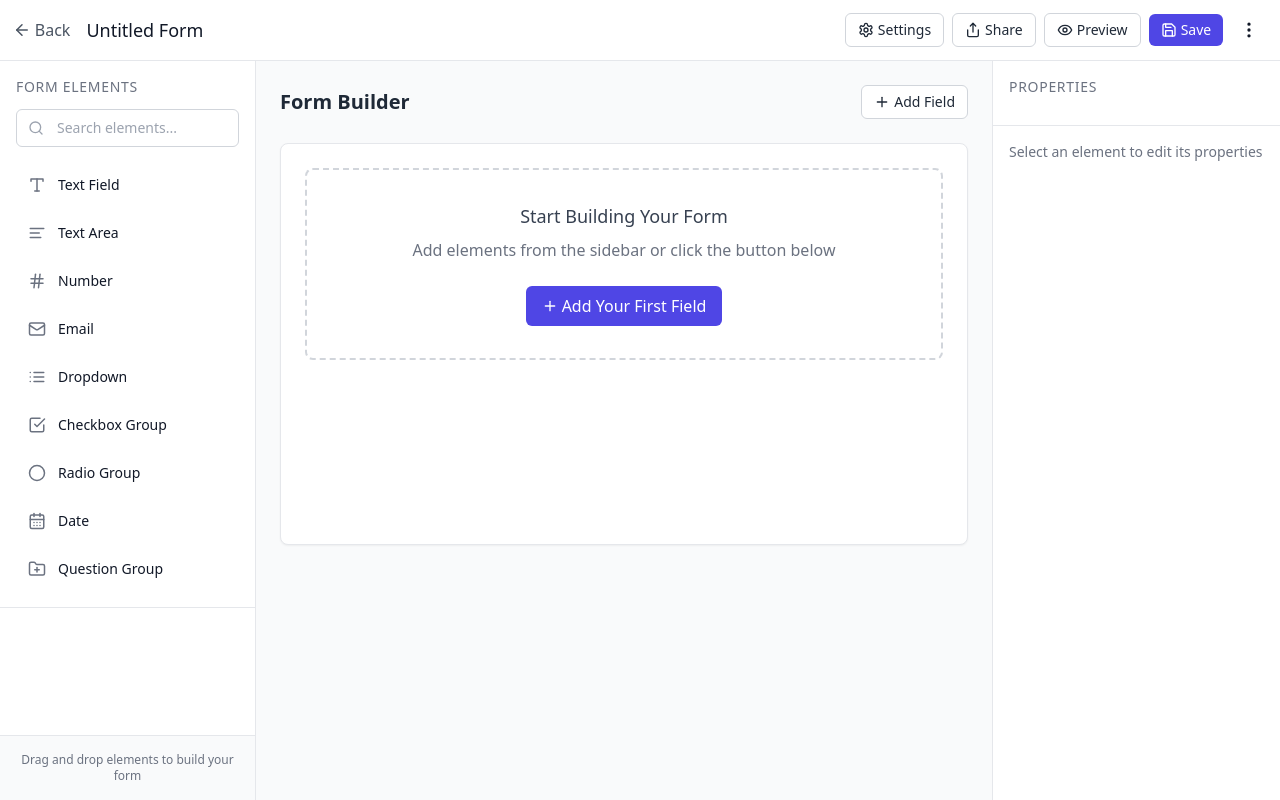
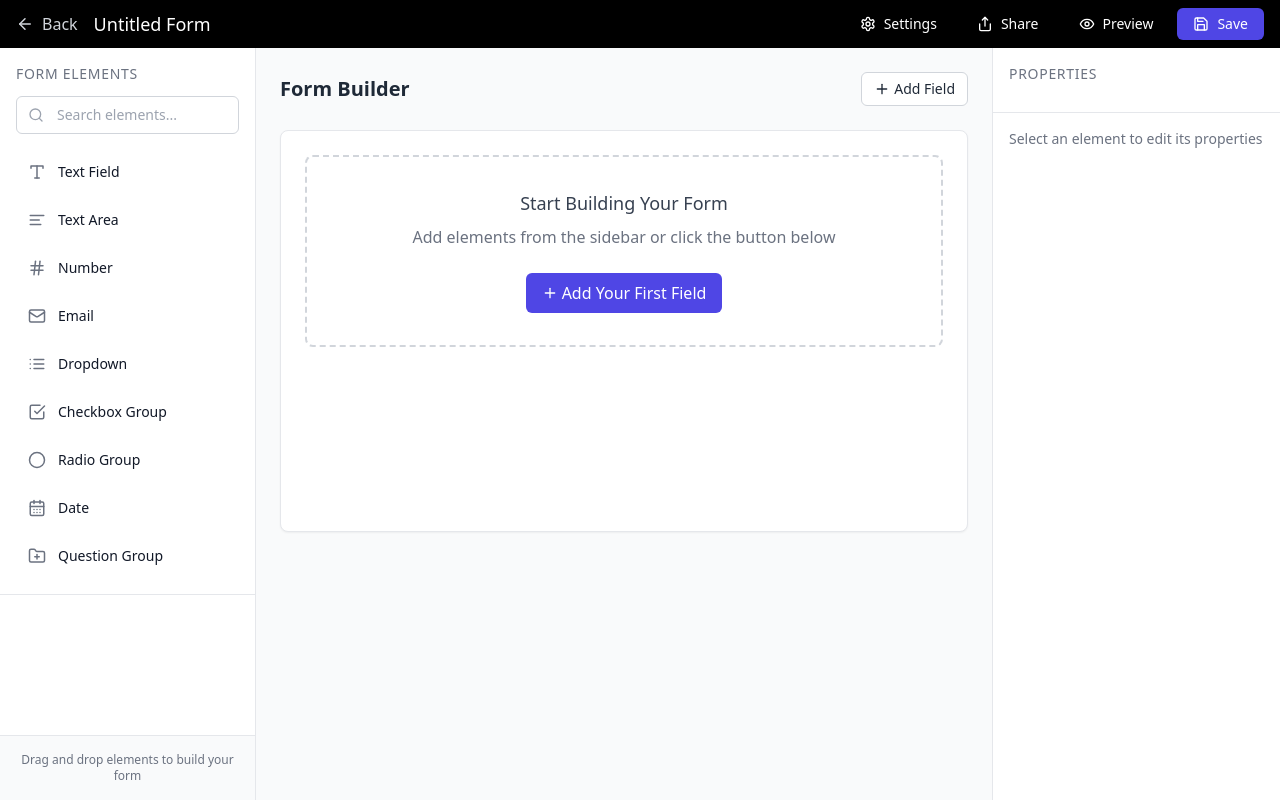
Before and after one commit to hxing1108/fhir-prototype-2, a React (Vite) app: page / in a window 1280 px wide. Built offline with nearby package versions, Linux system fonts and the light colour scheme.

Commit message:
Update header navigation layout and styling

```diff
--- a/src/components/Header.tsx
+++ b/src/components/Header.tsx
@@ -1,89 +1,59 @@
 import React, { useState } from 'react';
-import { Menu, ArrowLeft, Share, Eye, Save, MoreVertical, Settings } from 'lucide-react';
+import { ArrowLeft, Share, Eye, Save, Settings } from 'lucide-react';
 import { useFormContext } from '../context/FormContext';
 
 const Header: React.FC = () => {
   const [formName, setFormName] = useState('Untitled Form');
   const { previewMode, togglePreviewMode } = useFormContext();
-  const [isMobileMenuOpen, setMobileMenuOpen] = useState(false);
 
   const handleFormNameChange = (e: React.ChangeEvent<HTMLInputElement>) => {
     setFormName(e.target.value);
   };
 
   return (
-    <header className="bg-white border-b border-gray-200 py-3">
-      <div className="w-[98%] mx-auto flex items-center justify-between">
+    <header className="bg-black text-white py-2">
+      <div className="w-full px-4 flex items-center justify-between">
         {/* Left section */}
-        <div className="flex items-center">
-          <button
-            className="mr-4 p-2 rounded-md hover:bg-gray-100 lg:hidden"
-            onClick={() => setMobileMenuOpen(!isMobileMenuOpen)}
-          >
-            <Menu size={20} />
+        <div className="flex items-center space-x-4">
+          <button className="flex items-center text-gray-300 hover:text-white">
+            <ArrowLeft size={18} className="mr-2" />
+            <span>Back</span>
           </button>
 
-          <button className="mr-4 flex items-center text-gray-600 hover:text-gray-900">
-            <ArrowLeft size={18} className="mr-1" />
-            <span className="hidden sm:inline">Back</span>
-          </button>
-
-          <div className="flex items-center">
-            <input
-              type="text"
-              value={formName}
-              onChange={handleFormNameChange}
-              className="text-lg font-medium bg-transparent border-0 focus:outline-none focus:ring-0 w-[180px] sm:w-auto"
-            />
-          </div>
+          <input
+            type="text"
+            value={formName}
+            onChange={handleFormNameChange}
+            className="text-lg font-medium bg-transparent border-0 focus:outline-none focus:ring-0"
+          />
         </div>
 
         {/* Right section */}
         <div className="flex items-center space-x-2">
-          <button className="btn btn-sm btn-secondary hidden sm:flex items-center">
-            <Settings size={16} className="mr-1" />
-            <span>Settings</span>
+          <button className="nav-button">
+            <Settings size={16} className="mr-2" />
+            Settings
           </button>
 
-          <button className="btn btn-sm btn-secondary hidden md:flex items-center">
-            <Share size={16} className="mr-1" />
-            <span>Share</span>
+          <button className="nav-button">
+            <Share size={16} className="mr-2" />
+            Share
           </button>
 
           <button
-            className="btn btn-sm btn-secondary flex items-center"
+            className="nav-button"
             onClick={togglePreviewMode}
           >
-            <Eye size={16} className="mr-1" />
-            <span className="hidden sm:inline">{previewMode ? 'Edit' : 'Preview'}</span>
+            <Eye size={16} className="mr-2" />
+            {previewMode ? 'Edit' : 'Preview'}
           </button>
 
-          <button className="btn btn-sm btn-primary flex items-center">
-            <Save size={16} className="mr-1" />
-            <span className="hidden sm:inline">Save</span>
-          </button>
-
-          <button className="p-2 rounded-md hover:bg-gray-100">
-            <MoreVertical size={20} />
+          <button className="nav-button bg-indigo-600 hover:bg-indigo-700">
+            <Save size={16} className="mr-2" />
+            Save
           </button>
         </div>
       </div>
-
-      {/* Mobile menu */}
-      {isMobileMenuOpen && (
-        <div className="md:hidden bg-white border-t border-gray-200 py-2 px-4 shadow-md animate-entrance absolute w-full z-10">
-          <div className="flex flex-col space-y-2">
-            <button className="flex items-center p-2 hover:bg-gray-100 rounded-md">
-              <Settings size={16} className="mr-2" />
-              <span>Settings</span>
-            </button>
-            <button className="flex items-center p-2 hover:bg-gray-100 rounded-md">
-              <Share size={16} className="mr-2" />
-              <span>Share</span>
-            </button>
-          </div>
-        </div>
-      )}
     </header>
   );
 };
--- a/src/index.css
+++ b/src/index.css
@@ -27,6 +27,10 @@
 
   .btn-sm {
     @apply px-3 py-1.5 text-sm;
+  }
+
+  .nav-button {
+    @apply flex items-center px-4 py-1.5 rounded-md text-sm font-medium bg-transparent hover:bg-white/10 transition-colors;
   }
 
   .input {
```
